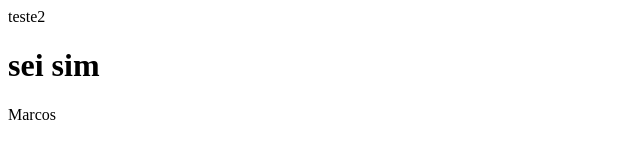
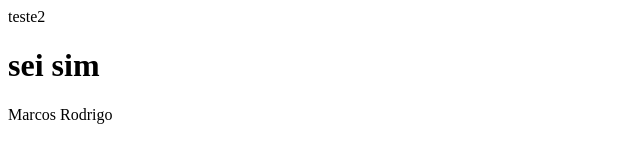
Before and after one commit to rodrigocnovos/useless, a plain HTML site: page index.html in a window 1280 px wide. Shown: the full height of the page, 0-640 px from the left. Drawn offline with Linux system fonts and the light colour scheme.

Commit message:
div com nome add rodrigo

```diff
--- a/index.html
+++ b/index.html
@@ -1,3 +1,3 @@
 <p>teste2</p>
 <h1>sei sim</h1>
-<div>Marcos</div>
+<div>Marcos Rodrigo</div>
```
